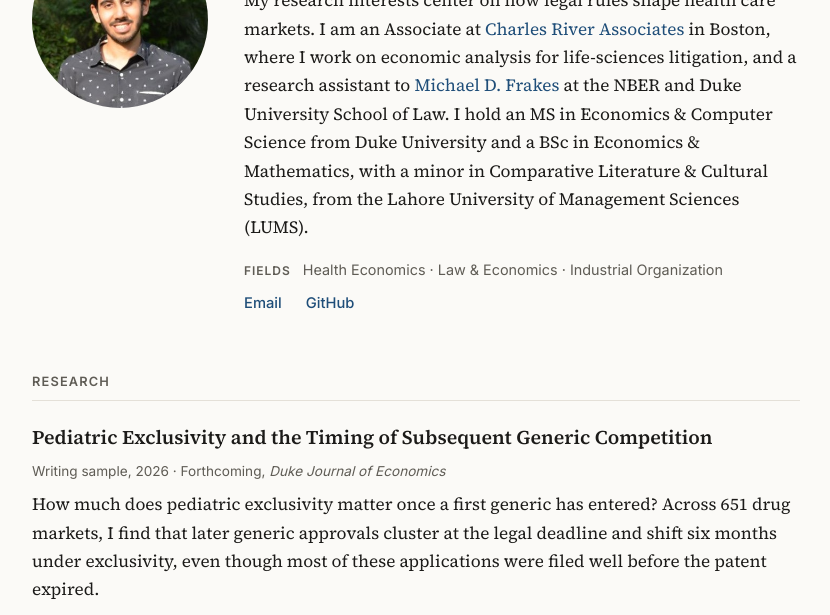
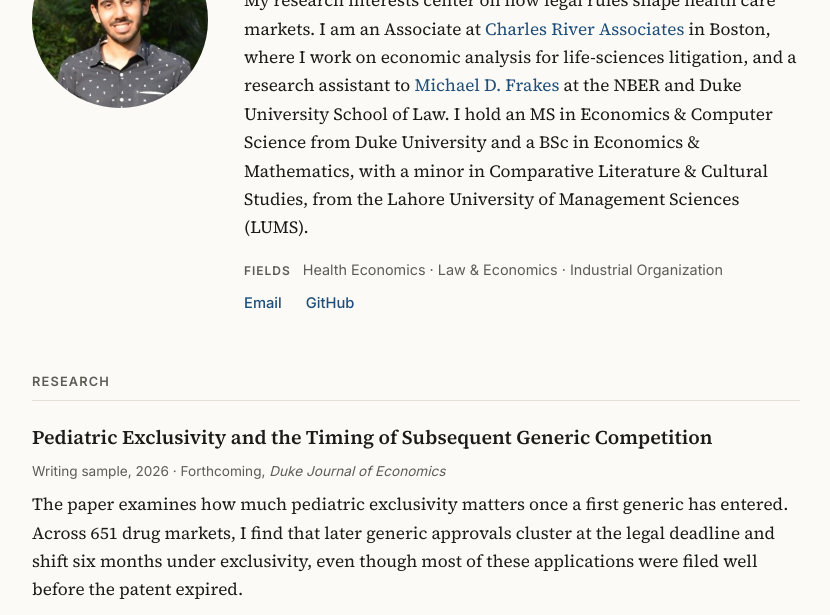
Before and after one commit to raybal007/raybal007.github.io, a plain HTML site: page index.html in a window 1280 px wide. Shown: the part 181-796 px from the top of the page, without its empty margins (224-1054 px from the left). Drawn offline with Linux system fonts and the light colour scheme.

Commit message:
Update index.html

```diff
--- a/index.html
+++ b/index.html
@@ -52,7 +52,7 @@
         <h3>Pediatric Exclusivity and the Timing of Subsequent Generic Competition</h3>
         <p class="meta">Writing sample, 2026 · Forthcoming, <i>Duke Journal of Economics</i></p>
         <p>
-          How much does pediatric exclusivity matter once a first generic has entered? Across 651 drug
+          The paper examines how much pediatric exclusivity matters once a first generic has entered. Across 651 drug
           markets, I find that later generic approvals cluster at the legal deadline and shift six months
           under exclusivity, even though most of these applications were filed well before the patent expired.
         </p>
```
